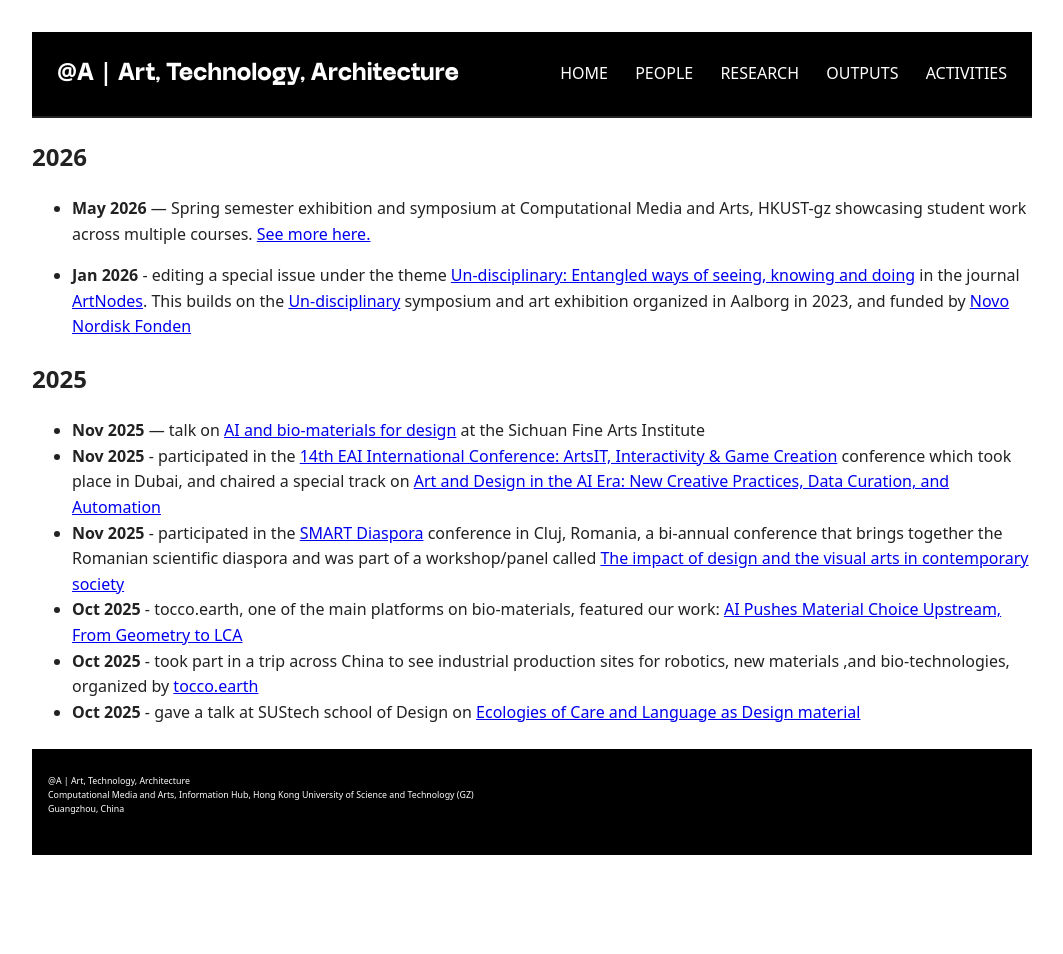
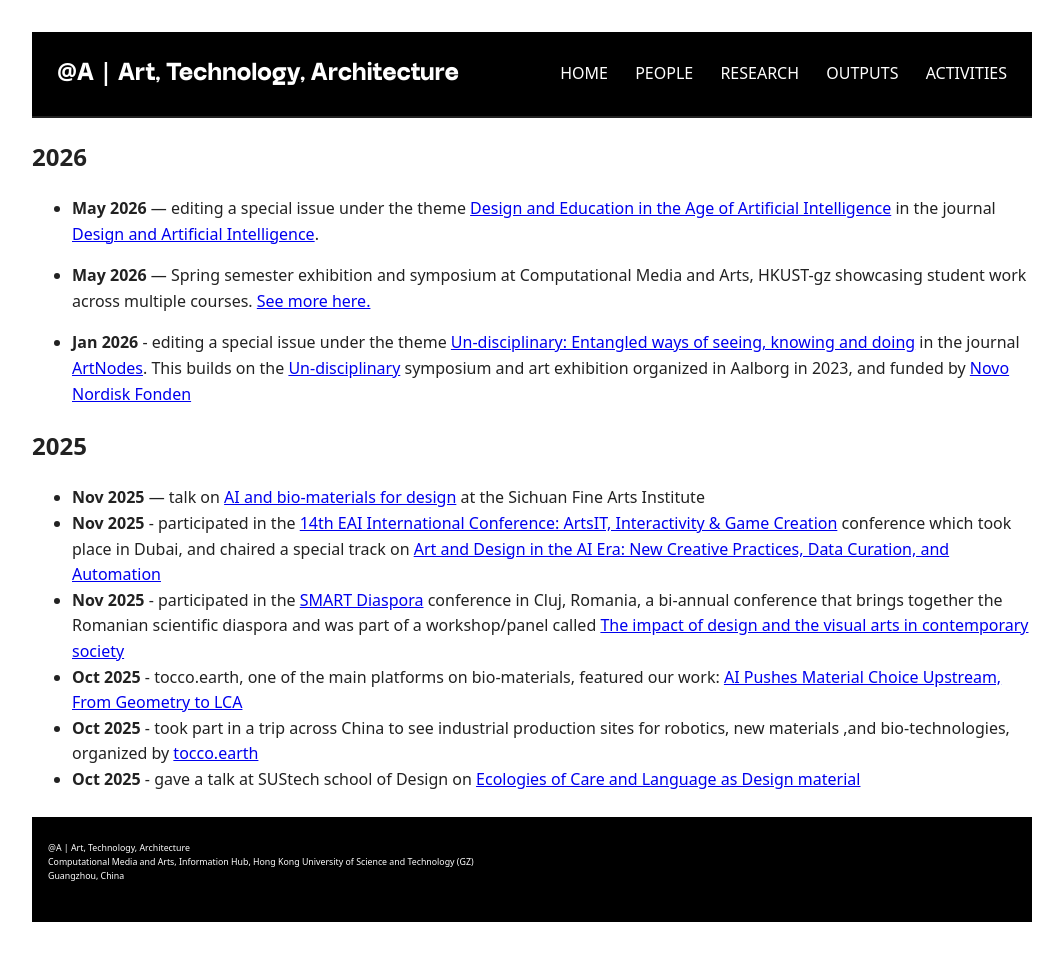
Before and after one commit to anqua/at-a, a Jekyll site: the page built from activities.md, in a window 1280 px wide. Shown: the whole page, without its empty margins (108-1171 px from the left). Built offline with Jekyll 4.4.1, drawn with Linux system fonts in a browser that asks for light colours; some web fonts are replaced; before the commit the page ends 900 px from its top, so only the background shows below that.

Commit message:
Update activities.md

```diff
--- a/activities.md
+++ b/activities.md
@@ -4,6 +4,8 @@ title: News
 ---
 
 ## 2026
+
+- **May 2026** — editing a special issue under the theme <a href="https://www.sciencedirect.com/journal/design-and-artificial-intelligence/about/call-for-papers" target="_blank" rel="noopener">Design and Education in the Age of Artificial Intelligence</a> in the journal <a href="https://www.sciencedirect.com/journal/design-and-artificial-intelligence" target="_blank" rel="noopener">Design and Artificial Intelligence</a>.
 
 - **May 2026** — Spring semester exhibition and symposium at Computational Media and Arts, HKUST-gz showcasing student work across multiple courses.
 <a href="{{ site.baseurl }}/assets/activities/poster-exhibitions-spring-2026.jpg"
```
